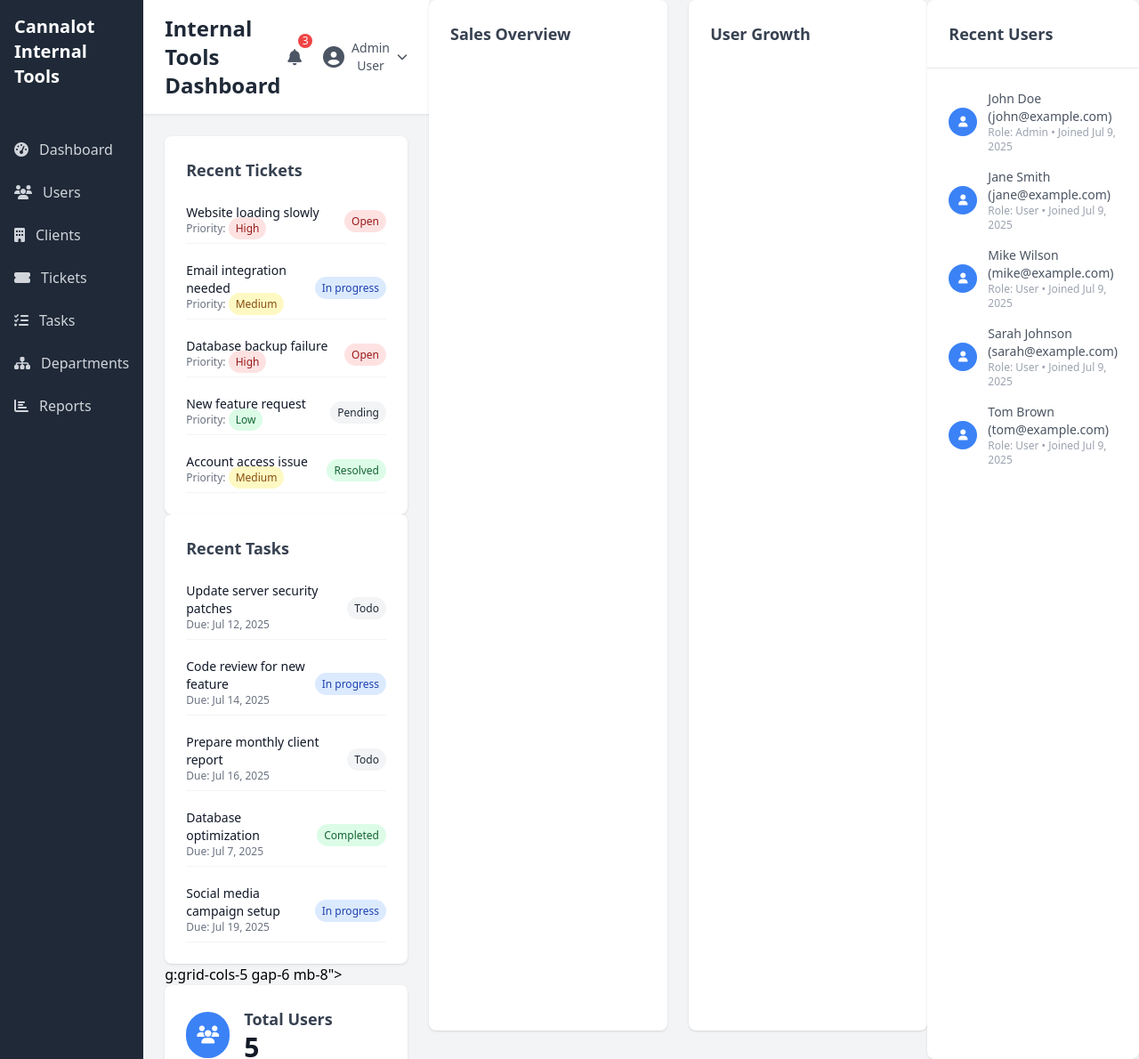
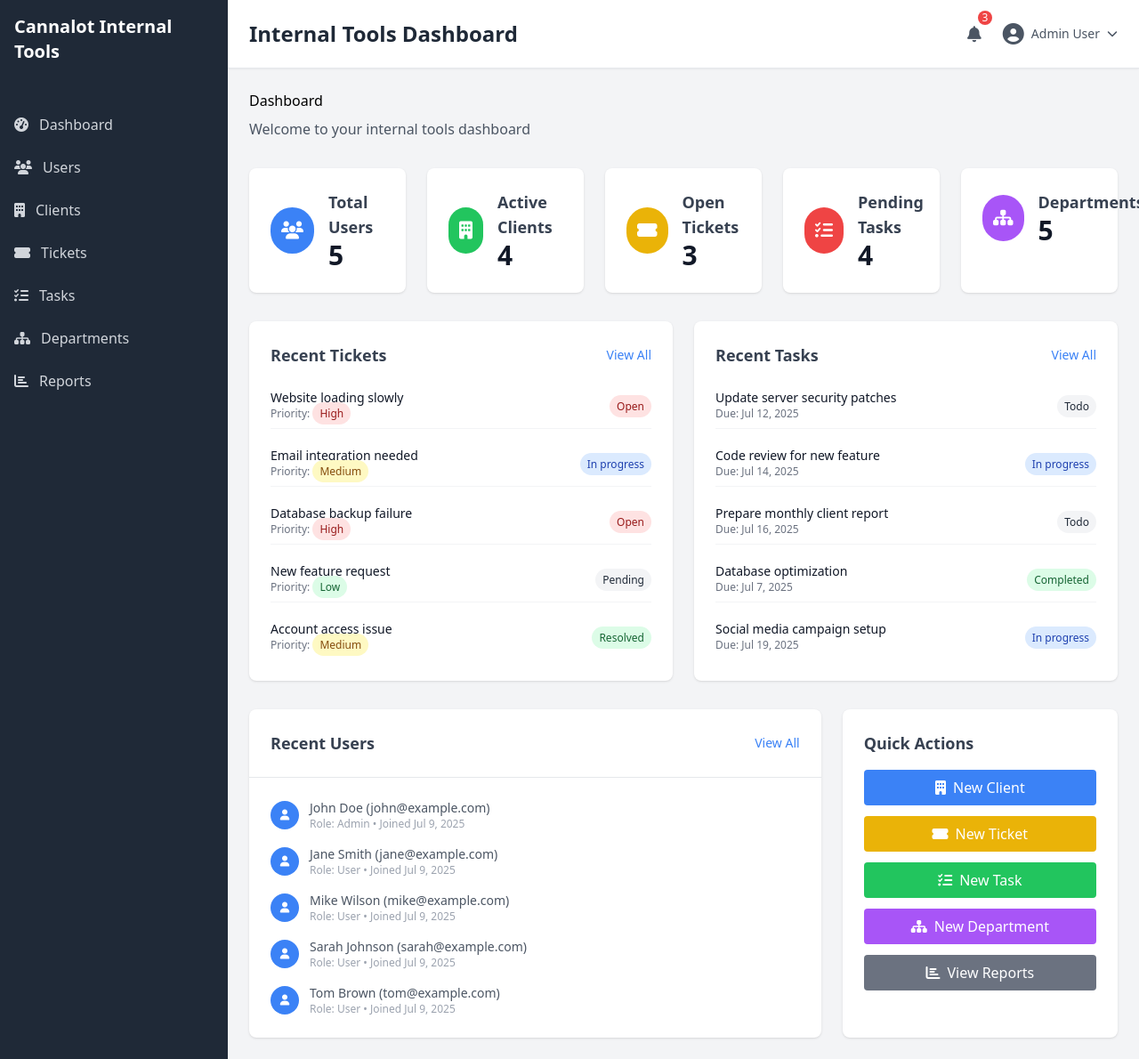
Before and after one commit to jessklein/cannalot, a PHP site: page / in a window 1280 px wide. Shown: the whole page at 89% size. Run offline with PHP 8.4, Linux system fonts and the light colour scheme; some libraries are stand-ins or nearby versions.

Commit message:
Update index.php

```diff
--- a/app/views/dashboard/index.php
+++ b/app/views/dashboard/index.php
@@ -1,57 +1,11 @@
-<!-- Dashboard Stats Cards -->
-<div class="grid grid-cols-1 md<!-- Activity Overview -->
-<div class="grid grid-cols-1 lg:grid-cols-2 gap-6 mb-8">
-    <!-- Recent Tickets -->
-    <div class="bg-white rounded-lg shadow p-6">
-        <h3 class="text-lg font-semibold text-gray-700 mb-4">Recent Tickets</h3>
-        <div class="space-y-3">
-            <?php foreach (array_slice($recentTickets, 0, 5) as $ticket): ?>
-                <div class="flex items-center justify-between py-2 border-b border-gray-100">
-                    <div class="flex-1">
-                        <p class="text-sm font-medium text-gray-900"><?= htmlspecialchars($ticket['title']) ?></p>
-                        <p class="text-xs text-gray-500">Priority:
-                            <span class="px-2 py-1 text-xs rounded-full
-                                <?= $ticket['priority'] === 'high' ? 'bg-red-100 text-red-800' :
-                                   ($ticket['priority'] === 'medium' ? 'bg-yellow-100 text-yellow-800' : 'bg-green-100 text-green-800') ?>">
-                                <?= ucfirst($ticket['priority']) ?>
-                            </span>
-                        </p>
-                    </div>
-                    <div class="text-right">
-                        <span class="px-2 py-1 text-xs rounded-full
-                            <?= $ticket['status'] === 'open' ? 'bg-red-100 text-red-800' :
-                               ($ticket['status'] === 'in_progress' ? 'bg-blue-100 text-blue-800' :
-                               ($ticket['status'] === 'resolved' ? 'bg-green-100 text-green-800' : 'bg-gray-100 text-gray-800')) ?>">
-                            <?= ucfirst(str_replace('_', ' ', $ticket['status'])) ?>
-                        </span>
-                    </div>
-                </div>
-            <?php endforeach; ?>
-        </div>
+<!-- Welcome Section -->
+<div class="mb-8">
+    <h1 class="text-3xl font-bold text-gray-900"></h1>Dashboard</h1>
+    <p class="text-gray-600 mt-2">Welcome to your internal tools dashboard</p>
 </div>
 
-    <!-- Recent Tasks -->
-    <div class="bg-white rounded-lg shadow p-6">
-        <h3 class="text-lg font-semibold text-gray-700 mb-4">Recent Tasks</h3>
-        <div class="space-y-3">
-            <?php foreach (array_slice($recentTasks, 0, 5) as $task): ?>
-                <div class="flex items-center justify-between py-2 border-b border-gray-100">
-                    <div class="flex-1">
-                        <p class="text-sm font-medium text-gray-900"><?= htmlspecialchars($task['title']) ?></p>
-                        <p class="text-xs text-gray-500">Due: <?= date('M j, Y', strtotime($task['due_date'])) ?></p>
-                    </div>
-                    <div class="text-right">
-                        <span class="px-2 py-1 text-xs rounded-full
-                            <?= $task['status'] === 'todo' ? 'bg-gray-100 text-gray-800' :
-                               ($task['status'] === 'in_progress' ? 'bg-blue-100 text-blue-800' : 'bg-green-100 text-green-800') ?>">
-                            <?= ucfirst(str_replace('_', ' ', $task['status'])) ?>
-                        </span>
-                    </div>
-                </div>
-            <?php endforeach; ?>
-        </div>
-    </div>
-</div>g:grid-cols-5 gap-6 mb-8">
+<!-- Dashboard Stats Cards -->
+<div class="grid grid-cols-1 md:grid-cols-2 lg:grid-cols-5 gap-6 mb-8">
     <div class="bg-white rounded-lg shadow p-6">
         <div class="flex items-center">
             <div class="p-3 bg-blue-500 rounded-full">
@@ -113,42 +67,137 @@
     </div>
 </div>
 
-<!-- Charts Row -->
+<!-- Activity Overview -->
 <div class="grid grid-cols-1 lg:grid-cols-2 gap-6 mb-8">
-    <!-- Sales Chart -->
+    <!-- Recent Tickets -->
     <div class="bg-white rounded-lg shadow p-6">
-        <h3 class="text-lg font-semibold text-gray-700 mb-4">Sales Overview</h3>
-        <canvas id="salesChart" width="400" height="200"></canvas>
+        <div class="flex items-center justify-between mb-4">
+            <h3 class="text-lg font-semibold text-gray-700">Recent Tickets</h3>
+            <a href="/tickets" class="text-blue-500 hover:text-blue-700 text-sm">View All</a>
         </div>
-
-    <!-- User Growth Chart -->
-    <div class="bg-white rounded-lg shadow p-6">
-        <h3 class="text-lg font-semibold text-gray-700 mb-4">User Growth</h3>
-        <canvas id="userChart" width="400" height="200"></canvas>
+        <div class="space-y-3">
+            <?php if (!empty($recentTickets)): ?>
+                <?php foreach (array_slice($recentTickets, 0, 5) as $ticket): ?>
+                    <div class="flex items-center justify-between py-2 border-b border-gray-100 last:border-0">
+                        <div class="flex-1">
+                            <p class="text-sm font-medium text-gray-900"><?= htmlspecialchars($ticket['title'] ?? 'Untitled') ?></p>
+                            <p class="text-xs text-gray-500">Priority:
+                                <span class="px-2 py-1 text-xs rounded-full
+                                    <?= ($ticket['priority'] ?? 'medium') === 'high' ? 'bg-red-100 text-red-800' :
+                                       (($ticket['priority'] ?? 'medium') === 'medium' ? 'bg-yellow-100 text-yellow-800' : 'bg-green-100 text-green-800') ?>">
+                                    <?= ucfirst($ticket['priority'] ?? 'medium') ?>
+                                </span>
+                            </p>
+                        </div>
+                        <div class="text-right">
+                            <span class="px-2 py-1 text-xs rounded-full
+                                <?= ($ticket['status'] ?? 'open') === 'open' ? 'bg-red-100 text-red-800' :
+                                   (($ticket['status'] ?? 'open') === 'in_progress' ? 'bg-blue-100 text-blue-800' :
+                                   (($ticket['status'] ?? 'open') === 'resolved' ? 'bg-green-100 text-green-800' : 'bg-gray-100 text-gray-800')) ?>">
+                                <?= ucfirst(str_replace('_', ' ', $ticket['status'] ?? 'open')) ?>
+                            </span>
+                        </div>
+                    </div>
+                <?php endforeach; ?>
+            <?php else: ?>
+                <p class="text-gray-500 text-sm">No recent tickets</p>
+            <?php endif; ?>
         </div>
     </div>
 
+    <!-- Recent Tasks -->
+    <div class="bg-white rounded-lg shadow p-6">
+        <div class="flex items-center justify-between mb-4">
+            <h3 class="text-lg font-semibold text-gray-700">Recent Tasks</h3>
+            <a href="/tasks" class="text-blue-500 hover:text-blue-700 text-sm">View All</a>
+        </div>
+        <div class="space-y-3">
+            <?php if (!empty($recentTasks)): ?>
+                <?php foreach (array_slice($recentTasks, 0, 5) as $task): ?>
+                    <div class="flex items-center justify-between py-2 border-b border-gray-100 last:border-0">
+                        <div class="flex-1">
+                            <p class="text-sm font-medium text-gray-900"><?= htmlspecialchars($task['title'] ?? 'Untitled') ?></p>
+                            <p class="text-xs text-gray-500">
+                                <?php if (isset($task['due_date']) && $task['due_date']): ?>
+                                    Due: <?= date('M j, Y', strtotime($task['due_date'])) ?>
+                                <?php else: ?>
+                                    No due date
+                                <?php endif; ?>
+                            </p>
+                        </div>
+                        <div class="text-right">
+                            <span class="px-2 py-1 text-xs rounded-full
+                                <?= ($task['status'] ?? 'pending') === 'pending' ? 'bg-yellow-100 text-yellow-800' :
+                                   (($task['status'] ?? 'pending') === 'in_progress' ? 'bg-blue-100 text-blue-800' :
+                                   (($task['status'] ?? 'pending') === 'completed' ? 'bg-green-100 text-green-800' : 'bg-gray-100 text-gray-800')) ?>">
+                                <?= ucfirst(str_replace('_', ' ', $task['status'] ?? 'pending')) ?>
+                            </span>
+                        </div>
+                    </div>
+                <?php endforeach; ?>
+            <?php else: ?>
+                <p class="text-gray-500 text-sm">No recent tasks</p>
+            <?php endif; ?>
+        </div>
+    </div>
+</div>
+
+<!-- Recent Users and Quick Actions -->
+<div class="grid grid-cols-1 lg:grid-cols-3 gap-6">
     <!-- Recent Users -->
-<div class="bg-white rounded-lg shadow">
+    <div class="lg:col-span-2 bg-white rounded-lg shadow">
         <div class="p-6 border-b border-gray-200">
+            <div class="flex items-center justify-between">
                 <h3 class="text-lg font-semibold text-gray-700">Recent Users</h3>
+                <a href="/users" class="text-blue-500 hover:text-blue-700 text-sm">View All</a>
+            </div>
         </div>
         <div class="p-6">
             <div class="space-y-4">
-            <?php foreach ($recentUsers as $user): ?>
+                <?php if (!empty($recentUsers)): ?>
+                    <?php foreach (array_slice($recentUsers, 0, 5) as $user): ?>
                         <div class="flex items-center space-x-3">
                             <div class="w-8 h-8 bg-blue-500 rounded-full flex items-center justify-center">
                                 <i class="fas fa-user text-white text-xs"></i>
                             </div>
                             <div class="flex-1">
                                 <p class="text-sm text-gray-600">
-                            <span class="font-medium"><?= htmlspecialchars($user['name']) ?></span>
-                            (<?= htmlspecialchars($user['email']) ?>)
+                                    <span class="font-medium"><?= htmlspecialchars($user['name'] ?? 'Unknown') ?></span>
+                                    (<?= htmlspecialchars($user['email'] ?? 'No email') ?>)
                                 </p>
-                        <p class="text-xs text-gray-400">Role: <?= ucfirst($user['role']) ?> • Joined <?= date('M j, Y', strtotime($user['created_at'])) ?></p>
+                                <p class="text-xs text-gray-400">
+                                    Role: <?= ucfirst($user['role'] ?? 'user') ?> •
+                                    Joined <?= isset($user['created_at']) ? date('M j, Y', strtotime($user['created_at'])) : 'Unknown' ?>
+                                </p>
                             </div>
                         </div>
                     <?php endforeach; ?>
+                <?php else: ?>
+                    <p class="text-gray-500 text-sm">No recent users</p>
+                <?php endif; ?>
             </div>
         </div>
     </div>
+
+    <!-- Quick Actions -->
+    <div class="bg-white rounded-lg shadow p-6">
+        <h3 class="text-lg font-semibold text-gray-700 mb-4">Quick Actions</h3>
+        <div class="space-y-3">
+            <a href="/clients/create" class="block w-full bg-blue-500 hover:bg-blue-600 text-white font-medium py-2 px-4 rounded text-center transition-colors">
+                <i class="fas fa-building mr-2"></i>New Client
+            </a>
+            <a href="/tickets/create" class="block w-full bg-yellow-500 hover:bg-yellow-600 text-white font-medium py-2 px-4 rounded text-center transition-colors">
+                <i class="fas fa-ticket-alt mr-2"></i>New Ticket
+            </a>
+            <a href="/tasks/create" class="block w-full bg-green-500 hover:bg-green-600 text-white font-medium py-2 px-4 rounded text-center transition-colors">
+                <i class="fas fa-tasks mr-2"></i>New Task
+            </a>
+            <a href="/departments/create" class="block w-full bg-purple-500 hover:bg-purple-600 text-white font-medium py-2 px-4 rounded text-center transition-colors">
+                <i class="fas fa-sitemap mr-2"></i>New Department
+            </a>
+            <a href="/reports" class="block w-full bg-gray-500 hover:bg-gray-600 text-white font-medium py-2 px-4 rounded text-center transition-colors">
+                <i class="fas fa-chart-bar mr-2"></i>View Reports
+            </a>
+        </div>
+    </div>
+</div>
```
Lines whose indentation alone changed are shown as unchanged.
